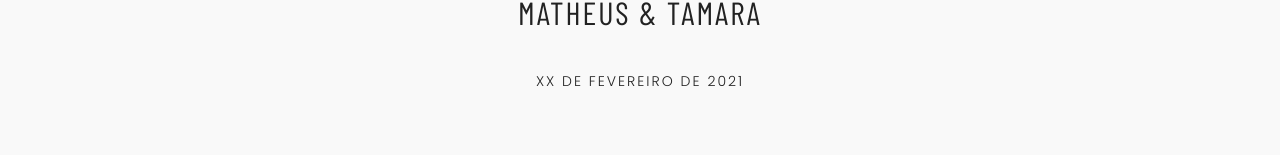
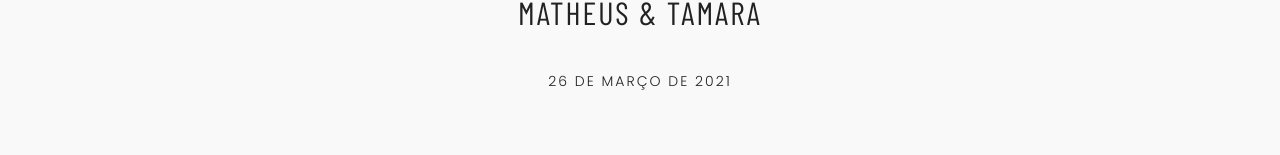
Before and after one commit to gab618/cha-de-panela, a React (Create React App) app: page /cart in a window 1280 px wide. Shown: the part 147-302 px from the top of the page. Built offline with nearby package versions, Linux system fonts and the light colour scheme; no server answers.

Commit message:
new offical wedding date

```diff
--- a/src/components/StepsPanel/index.js
+++ b/src/components/StepsPanel/index.js
@@ -10,7 +10,7 @@ function StepsPanel() {
         <h2>MATHEUS & TAMARA</h2>
       </StepsTitleText>
       <StepsSubtitleText>
-        <h3>xx de fevereiro de 2021</h3>
+        <h3>26 de março de 2021</h3>
       </StepsSubtitleText>
       <WaveSvg />
     </Container>
--- a/src/pages/Greeting/index.js
+++ b/src/pages/Greeting/index.js
@@ -20,7 +20,7 @@ function Greeting() {
             <div>
               <strong className="full-name">MATHEUS & TAMARA</strong>
               <strong className="min-name">M & T</strong>
-              <span>xx.03.2021</span>
+              <span>26.03.2021</span>
             </div>
           </figure>
         </div>
```
